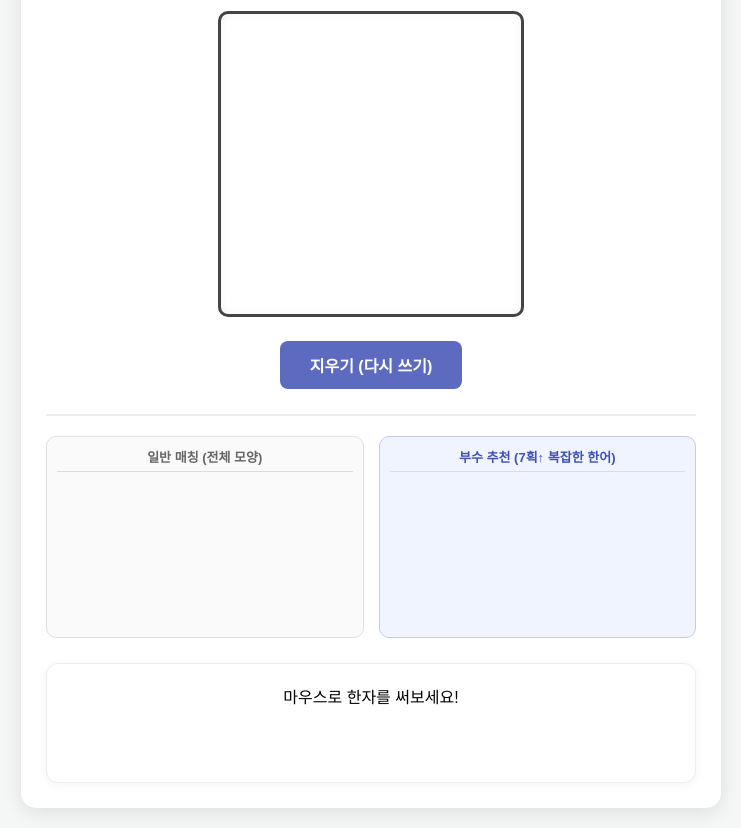
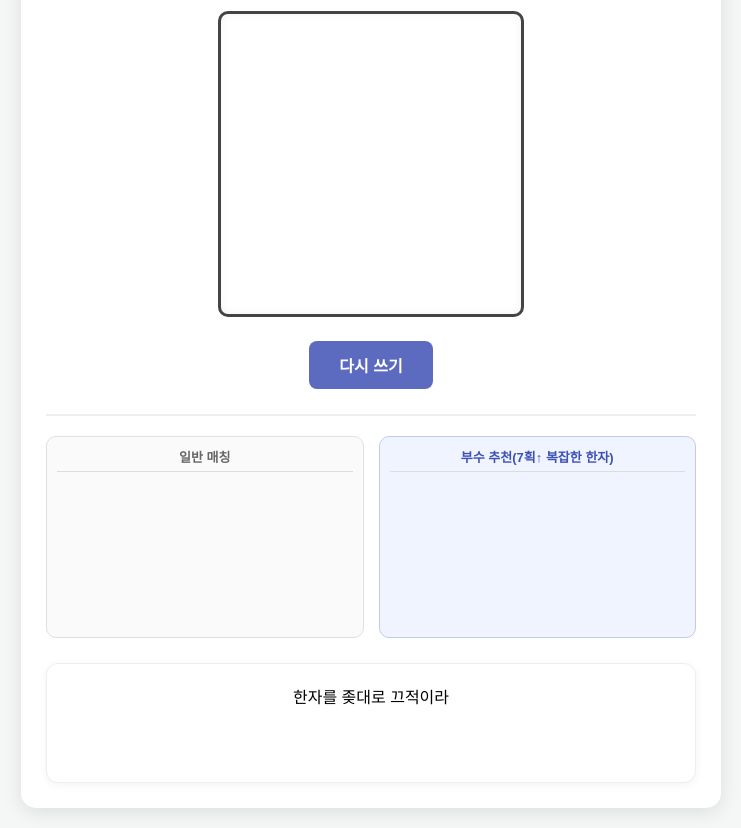
Before and after one commit to yoolimy/hanja-jokbo, a plain HTML site: page index.html in a window 1280 px wide. Shown: the part 143-971 px from the top of the page, without its empty margins (269-1010 px from the left). Drawn offline with Linux system fonts and the light colour scheme.

Commit message:
문제업데이트

```diff
--- a/data.js
+++ b/data.js
@@ -351,7 +351,6 @@ const jokboData = [
     { hanja: "干", question: "창과 방패, 무기, 전쟁이라는 뜻의 한자 干戈의 독음은 OO이다?", answer: "간과", radical: "干", stroke: 3 },
     { hanja: "戈", question: "창과 방패, 무기, 전쟁이라는 뜻의 한자 干戈의 독음은 OO이다?", answer: "간과", radical: "戈", stroke: 4 },
 
-    // === [해우] 解(13획, 角) / 優(17획, 人) ===
     { hanja: "解", question: "解優의 독음은?", answer: "해우", radical: "角", stroke: 13 },
     { hanja: "優", question: "解優의 독음은?", answer: "해우", radical: "亻", stroke: 17 }
 ];
--- a/hanzi.js
+++ b/hanzi.js
@@ -22,7 +22,6 @@ var hanzilookup = (function() {
         var userCount = strokes.length;
         var results = [];
 
-        // 💡 오차 범위 수정: 0(정확히 일치)에서 +1까지만 탐색
         for (var i = 0; i <= 1; i++) {
             var count = userCount + i;
             if (_mobiDict[count]) {
--- a/index.html
+++ b/index.html
@@ -129,21 +129,21 @@
     <canvas id="canvas" width="300" height="300"></canvas>
 
     <div class="controls">
-        <button class="clear-btn" onclick="clearAll()">지우기 (다시 쓰기)</button>
+        <button class="clear-btn" onclick="clearAll()">다시 쓰기</button>
     </div>
 
     <div id="hanjaChoices">
         <div class="choice-column left-col">
-            <div class="col-title">일반 매칭 (전체 모양)</div>
+            <div class="col-title">일반 매칭</div>
             <div id="leftButtons"></div>
         </div>
         <div class="choice-column right-col">
-            <div class="col-title">부수 추천 (7획↑ 복잡한 한어)</div>
+            <div class="col-title">부수 추천(7획↑ 복잡한 한자)</div>
             <div id="rightButtons"></div>
         </div>
     </div>
 
-    <div id="result">마우스로 한자를 써보세요!</div>
+    <div id="result">한자를 좆대로 끄적이라</div>
 </div>
 
 <script src="data.js"></script>
--- a/script.js
+++ b/script.js
@@ -12,9 +12,7 @@
         "大": 3, "日": 4, "田": 5, "土": 3, "臼": 6, "艹": 3,
         "門": 8, "目": 5, "羽": 6, "釆": 7, "辶": 3, "玉": 4,
         "亠": 2, "方": 4, "邑": 3, "竹": 6, "車": 7, "食": 9,
-        "𢎤": 6, "米": 6, "口": 3,"⻖": 3,  // 좌부변 (降, 陽, 陋, 阿의 왼쪽 변 3획)
-        "⻎": 3,  // 우부방 (那의 오른쪽 방 3획)
-        "⺼": 4   // 육달월 (肋, 腹의 왼쪽 달월 모양 4획)
+        "𢎤": 6, "米": 6, "口": 3,"⻖": 3, "⻎": 3, "⺼": 4
     };
 
     /**
```
